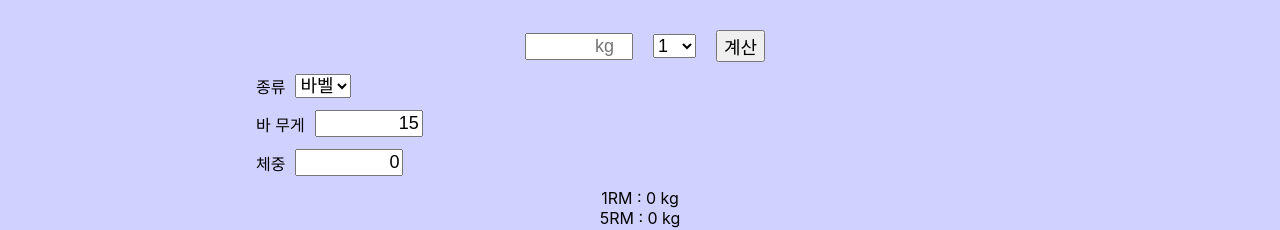
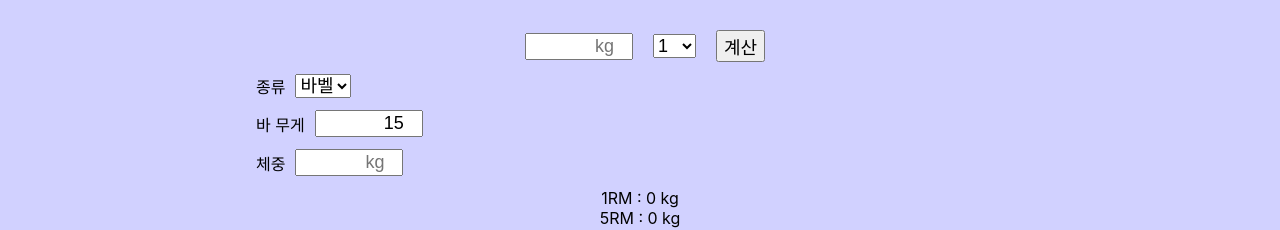
Before and after one commit to LimFull/rmCalculator, a React (Create React App) app: page / in a window 1280 px wide. Shown: the top 230 px of the page. Built offline with nearby package versions, Linux system fonts and the light colour scheme.

Commit message:
feat: 체중 default 표기 수정

```diff
--- a/src/pages/home/Routines.tsx
+++ b/src/pages/home/Routines.tsx
@@ -10,10 +10,10 @@ interface Props {
   rm15: number;
   barWeight: number;
   kind: KIND;
-  bodyWeight: number;
+  bodyWeight?: number;
 }
 
-const Routines: FC<Props> = ({rm5, rm10, rm15, barWeight, kind, bodyWeight}) => {
+const Routines: FC<Props> = ({rm5, rm10, rm15, barWeight, kind, bodyWeight = 0}) => {
   const rage: number = rm5 * 0.05;
 
   const minus = (a: number, b: number): number => {
--- a/src/pages/home/index.tsx
+++ b/src/pages/home/index.tsx
@@ -8,7 +8,7 @@ const Home: FC = () => {
   const [reps, setReps] = useState<number>(1);
   const [kind, setKind] = useState<KIND>(KIND.BARBELL);
   const [barWeight, setBarWeight] = useState<number>(15);
-  const [bodyWeight, setBodyWeight] = useState<number>(0);
+  const [bodyWeight, setBodyWeight] = useState<string>('');
   const [principleRms, setPrincipleRms] = useState<number[]>([0, 0, 0, 0])
   const ratio: number[] = [0, 1.0, 0.95, 0.93, 0.90, 0.87, 0.85, 0.83, 0.80, 0.77, 0.75, 0.73, 0.70, 0.67, 0.65, 0.63]
 
@@ -30,7 +30,7 @@ const Home: FC = () => {
   }
 
   const handleBodyWeightChange = (e: ChangeEvent<HTMLInputElement>) => {
-    setBodyWeight(Number(e.target.value));
+    setBodyWeight(e.target.value);
   }
 
   const onCalculateClick = () => {
@@ -73,17 +73,19 @@ const Home: FC = () => {
     </Kinds>
     </BarContainer>
     <BarContainer>
-      {"바 무게"}<LBSInput placeholder={'15'} value={barWeight.toString()} onChange={handleBarWeightChange}/>
+      {"바 무게"}<LBSInput type={'number'} placeholder={'kg'} value={barWeight}
+                        onChange={handleBarWeightChange}/>
     </BarContainer>
     <BarContainer>
-      {"체중"}<LBSInput placeholder={'0'} value={bodyWeight.toString()} onChange={handleBodyWeightChange}/>
+      {"체중"}<LBSInput type={'number'} placeholder={'kg'} value={bodyWeight}
+                      onChange={handleBodyWeightChange}/>
     </BarContainer>
     <RmText>{`1RM : ${principleRms[0]} kg`}</RmText>
     <RmText>{`5RM : ${principleRms[1]} kg`}</RmText>
     <RmText>{`10RM : ${principleRms[2]} kg`}</RmText>
     <RmText>{`15RM : ${principleRms[3]} kg`}</RmText>
     <Routines rm5={principleRms[1]} rm10={principleRms[2]} rm15={principleRms[3]} barWeight={barWeight}
-              kind={kind} bodyWeight={bodyWeight}></Routines>
+              kind={kind} bodyWeight={bodyWeight ? Number(bodyWeight) : 0}></Routines>
   </Container>
 }
 
```
Also changed, not shown: 5 other files (tests, documents, lock files or other folders).
